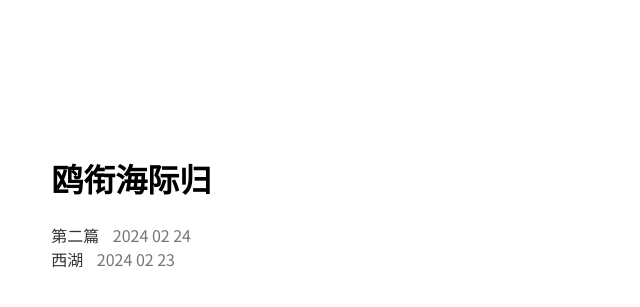
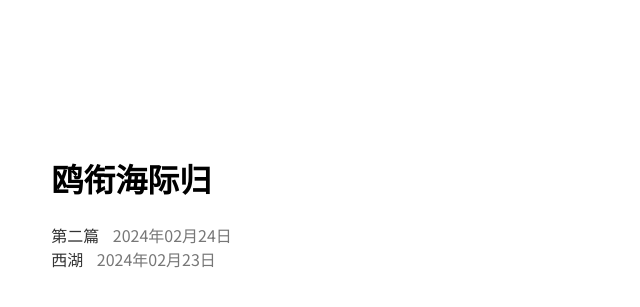
Before and after one commit to liushuaiiu/liushuaiiu.github.io, a Jekyll site: the page built from index.html, in a window 1280 px wide. Shown: the top 307 px of the page, without its empty margins (0-640 px from the left). Built offline with Jekyll 4.4.1, drawn with Linux system fonts in a browser that asks for light colours.

Commit message:
Update index.html

```diff
--- a/index.html
+++ b/index.html
@@ -19,7 +19,8 @@
           {% for post in site.posts %}
             <li>
                 <a href="{{ post.url }}" class="post-link">
-                    {{ post.title }} <span class="post-date">{{ post.date | date: "%Y %m %d " }}</span>
+                    <span class="post-title">{{ post.title }}</span>
+                    <span class="post-date">{{ post.date | date: "%Y年%m月%d日" }}</span>
                 </a>
             </li>
           {% endfor %}
```
